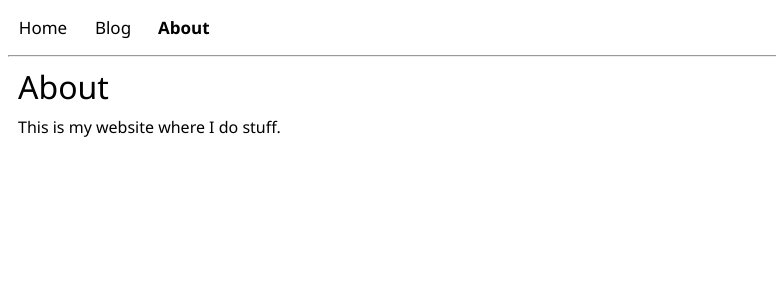
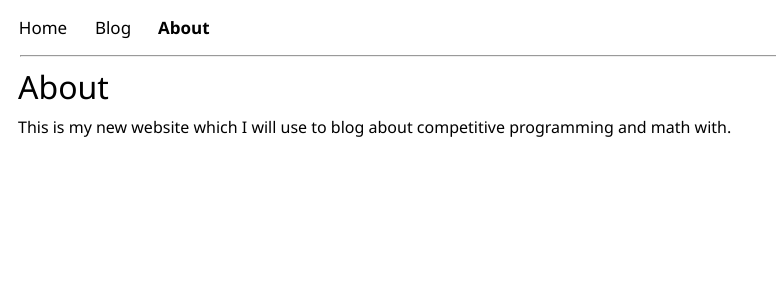
Before and after one commit to TruVortex/truvortex.github.com, a Jekyll site: the page built from about.md, in a window 1280 px wide. Shown: the top 300 px of the page, without its empty margins (0-776 px from the left). Built offline with Jekyll 4.4.1, drawn with Linux system fonts in a browser that asks for light colours.

Commit message:
minor touchups

```diff
--- a/_sass/main.scss
+++ b/_sass/main.scss
@@ -27,6 +27,11 @@
     pointer-events: none;
 }
 
+hr {
+    margin-left: 12px;
+    margin-right: 12px;
+}
+
 h1 {
     font-weight: normal;
 }
@@ -34,3 +39,7 @@
 h1, h2, h3, h4, h5, h6, p {
     margin: 8px 10px;
 }
+
+ul {
+    margin: 0;
+}
--- a/about.md
+++ b/about.md
@@ -3,4 +3,4 @@
 ---
 # About
 
-This is my website where I do stuff.
+This is my new website which I will use to blog about competitive programming and math with.
```
Also changed, not shown: _posts/2022-03-21-Hello-World!.md (+1 -3 lines), 6 other files.
